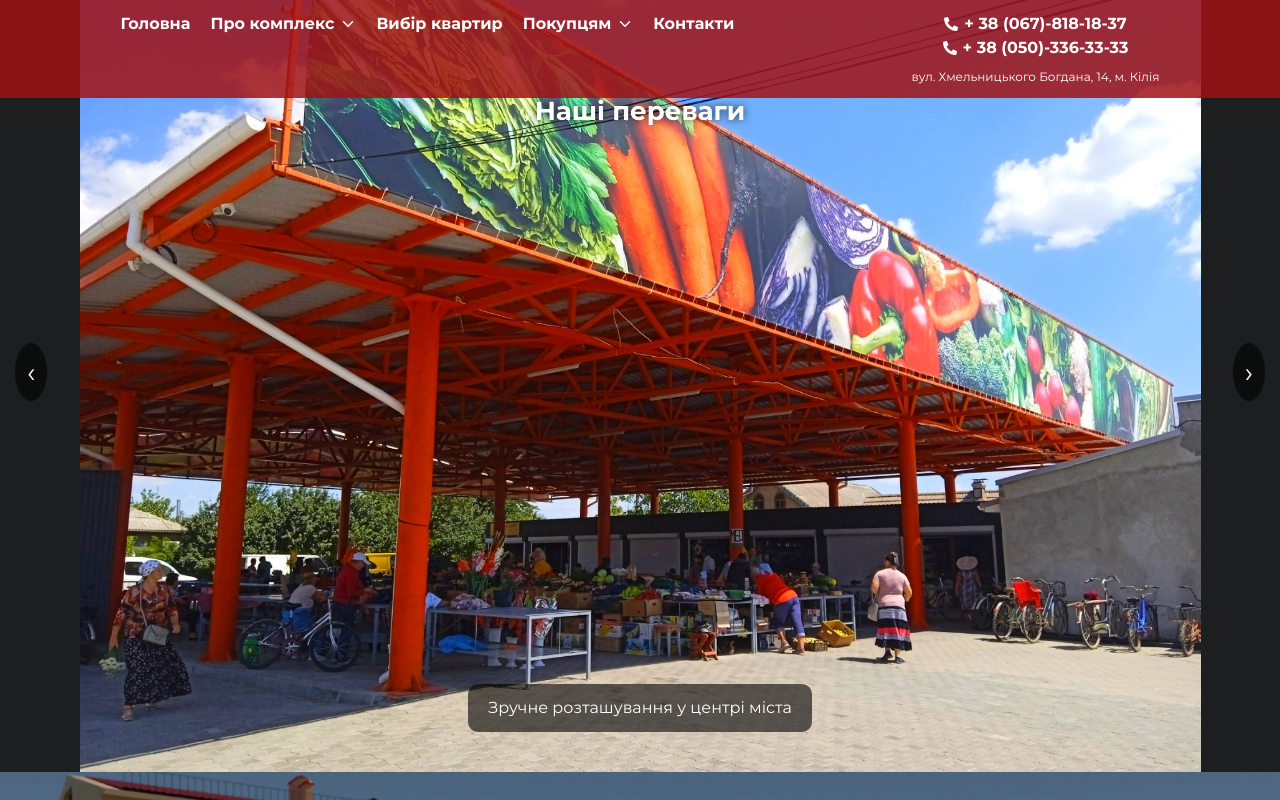
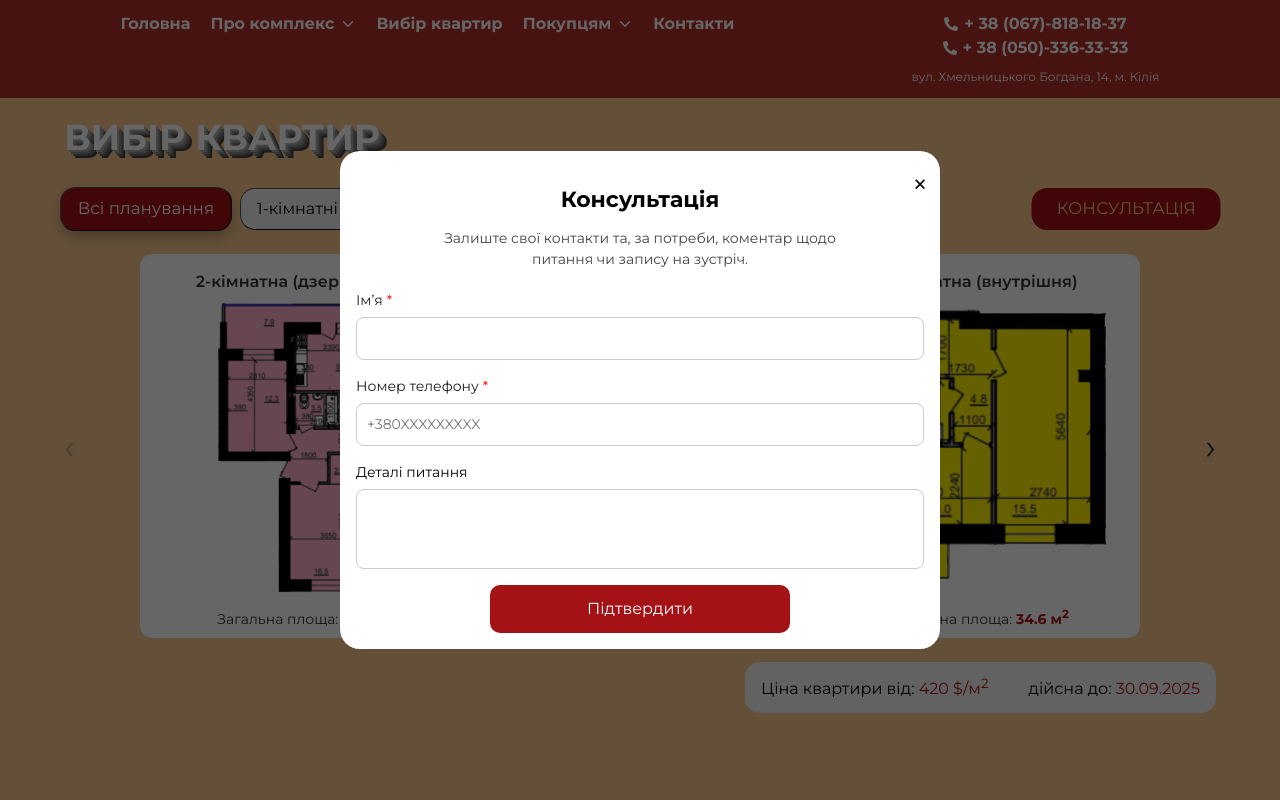
Before and after one commit to VladKzern/pearl_of_the_danube, a React (Vite) app: page / in a window 1280 px wide. Both pictures are taken after a click on the button "КОНСУЛЬТАЦІЯ". Built offline with nearby package versions, Linux system fonts and the light colour scheme.

Commit message:
add modal form

```diff
--- a/src/components/Flats/Flats.tsx
+++ b/src/components/Flats/Flats.tsx
@@ -1,4 +1,5 @@
 import { useState, useEffect, useRef } from "react";
+import ConsultationModal from "../Modal/ConsultationModal";
 import css from "./Flats.module.css";
 import kv2m from "../../assets/img/kv2-mirror.png";
 import kv3 from "../../assets/img/kv3.png";
@@ -23,6 +24,7 @@ export default function Flats() {
   const [visibleSlides, setVisibleSlides] = useState(3);
   const [slideWidth, setSlideWidth] = useState(0);
   const trackRef = useRef<HTMLDivElement | null>(null);
+  const [isModalOpen, setIsModalOpen] = useState(false);
 
   // 🔹 Вирахування кількості слайдів по ширині вікна
   useEffect(() => {
@@ -130,6 +132,7 @@ export default function Flats() {
 
   return (
     <section className={css.flats} id="flats">
+      <ConsultationModal isOpen={isModalOpen} onClose={() => setIsModalOpen(false)} />
       <div className={css.container}>
         <h2 className={css.title}>ВИБІР КВАРТИР</h2>
 
@@ -147,7 +150,7 @@ export default function Flats() {
               </button>
             ))}
           </div>
-          <button type="button" className={css.consultationBtn}>
+          <button type="button" className={css.consultationBtn} onClick={() => setIsModalOpen(true)}>
             КОНСУЛЬТАЦІЯ
           </button>
         </div>
--- /dev/null
+++ b/src/components/Modal/ConsultationModal.module.css
@@ -0,0 +1,103 @@
+.title {
+  font-size: 22px;
+  font-weight: bold;
+  text-align: center;
+  margin: 16px 0 12px;
+}
+
+.subtitle {
+  font-size: 14px;
+  line-height: 1.5;
+  color: #444;
+  text-align: center;
+  margin: 0 auto 20px;
+  max-width: 400px;
+}
+
+.form {
+  display: flex;
+  flex-direction: column;
+  gap: 16px;
+}
+
+.label {
+  display: flex;
+  flex-direction: column;
+  font-size: 14px;
+  gap: 6px;
+}
+
+.labelText {
+  display: inline-flex;
+  align-items: center;
+  /* ✅ вирівнює зірочку */
+  color: var(--black);
+}
+
+.required {
+  color: red;
+  margin-left: 4px;
+}
+
+input,
+textarea {
+  padding: 10px;
+  border-radius: 8px;
+  border: 1px solid #ccc;
+  font-size: 14px;
+}
+
+textarea {
+  min-height: 80px;
+  resize: none;
+  /* 🚫 не дозволяє змінювати розмір */
+}
+
+.radioGroup {
+  display: flex;
+  flex-direction: column;
+  gap: 8px;
+}
+
+.radioQuestion {
+  font-size: 14px;
+  margin-bottom: 4px;
+}
+
+.radioLabel {
+  display: flex;
+  align-items: center;
+  /* ✅ кружечок на рівні тексту */
+  gap: 8px;
+  font-size: 14px;
+}
+
+.submitBtn {
+  background: #a41215;
+  color: #fff;
+  padding: 12px;
+  border-radius: 10px;
+  border: none;
+  cursor: pointer;
+  font-size: 16px;
+  transition: background 0.3s;
+  min-width: 300px;
+  margin: 0 auto;
+}
+
+.submitBtn:hover {
+  background: #7f0f12;
+}
+
+@media (max-width: 878px) {
+  .modal {
+    padding: 0 16px;
+  }
+}
+
+@media (min-width: 879px) {
+  .modal {
+    padding: 0 32px;
+    margin: 0 auto;
+  }
+}
--- /dev/null
+++ b/src/components/Modal/ConsultationModal.tsx
@@ -0,0 +1,109 @@
+import { useState } from "react";
+import Modal from "./Modal";
+import css from "./ConsultationModal.module.css";
+
+interface ConsultationModalProps {
+  isOpen: boolean;
+  onClose: () => void;
+}
+
+export default function ConsultationModal({ isOpen, onClose }: ConsultationModalProps) {
+  const [name, setName] = useState("");
+  const [phone, setPhone] = useState("");
+  const [details, setDetails] = useState("");
+  const [contactMethod, setContactMethod] = useState("");
+
+  const handleSubmit = (e: React.FormEvent) => {
+    e.preventDefault();
+    if (!name || !phone) {
+      alert("Будь ласка, заповніть всі обов'язкові поля!");
+      return;
+    }
+    if (details && !contactMethod) {
+      alert("Будь ласка, виберіть спосіб зв’язку!");
+      return;
+    }
+    console.log({ name, phone, details, contactMethod });
+    onClose();
+  };
+
+  return (
+    <Modal isOpen={isOpen} onClose={onClose}>
+      <h2 className={css.title}>Консультація</h2>
+      <p className={css.subtitle}>
+        Залиште свої контакти та, за потреби, коментар щодо питання чи запису на зустріч.
+      </p>
+      <form className={css.form} onSubmit={handleSubmit}>
+        {/* Ім’я */}
+        <label className={css.label}>
+          <span className={css.labelText}>
+            Ім’я <span className={css.required}>*</span>
+          </span>
+          <input
+            type="text"
+            value={name}
+            onChange={(e) => setName(e.target.value)}
+            required
+          />
+        </label>
+
+        {/* Телефон */}
+        <label className={css.label}>
+          <span className={css.labelText}>
+            Номер телефону <span className={css.required}>*</span>
+          </span>
+          <input
+            type="tel"
+            value={phone}
+            onChange={(e) => setPhone(e.target.value)}
+            pattern="^(\+380\d{9}|\+38\s?\(0\d{2}\)-\d{3}-\d{2}-\d{2}|0\d{2}-\d{3}-\d{2}-\d{2}|0\d{9})$"
+            placeholder="+380XXXXXXXXX"
+            required
+          />
+        </label>
+
+        {/* Деталі */}
+        <label className={css.label}>
+          Деталі питання
+          <textarea
+            value={details}
+            onChange={(e) => setDetails(e.target.value)}
+          />
+        </label>
+
+        {/* Радіо */}
+        {details && (
+          <div className={css.radioGroup}>
+            <p>Як з вами зв’язатися? <span className={css.required}>*</span></p>
+            <label className={css.radioLabel}>
+              <input
+                type="radio"
+                name="contact"
+                value="message"
+                checked={contactMethod === "message"}
+                onChange={(e) => setContactMethod(e.target.value)}
+                required
+              />
+              <span>Текстове повідомлення (Viber/WhatsApp)</span>
+            </label>
+            <label className={css.radioLabel}>
+              <input
+                type="radio"
+                name="contact"
+                value="call"
+                checked={contactMethod === "call"}
+                onChange={(e) => setContactMethod(e.target.value)}
+                required
+              />
+              <span>Перетелефонувати</span>
+            </label>
+          </div>
+        )}
+
+        <button type="submit" className={css.submitBtn}>
+          Підтвердити
+        </button>
+      </form>
+    </Modal>
+  );
+}
--- /dev/null
+++ b/src/components/Modal/Modal.module.css
@@ -0,0 +1,30 @@
+.overlay {
+  position: fixed;
+  inset: 0;
+  background: rgba(0, 0, 0, 0.6);
+  display: flex;
+  align-items: center;
+  justify-content: center;
+  z-index: 2000;
+}
+
+.modal {
+  background: #fff;
+  border-radius: 20px;
+  padding: 16px;
+  max-width: 600px;
+  width: 100%;
+  position: relative;
+  margin: 0 16px;
+  align-items: center;
+}
+
+.closeBtn {
+  position: absolute;
+  top: 12px;
+  right: 12px;
+  border: none;
+  background: none;
+  font-size: 28px;
+  cursor: pointer;
+}
--- /dev/null
+++ b/src/components/Modal/Modal.tsx
@@ -0,0 +1,34 @@
+import { useEffect } from "react";
+import css from "./Modal.module.css";
+
+interface ModalProps {
+  isOpen: boolean;
+  onClose: () => void;
+  children: React.ReactNode;
+}
+
+export default function Modal({ isOpen, onClose, children }: ModalProps) {
+  useEffect(() => {
+    if (isOpen) {
+      document.body.style.overflow = "hidden";
+    } else {
+      document.body.style.overflow = "auto";
+    }
+    return () => {
+      document.body.style.overflow = "auto";
+    };
+  }, [isOpen]);
+
+  if (!isOpen) return null;
+
+  return (
+    <div className={css.overlay} onClick={onClose}>
+      <div className={css.modal} onClick={(e) => e.stopPropagation()}>
+        <button className={css.closeBtn} onClick={onClose}>
+          ×
+        </button>
+        {children}
+      </div>
+    </div>
+  );
+}
```
